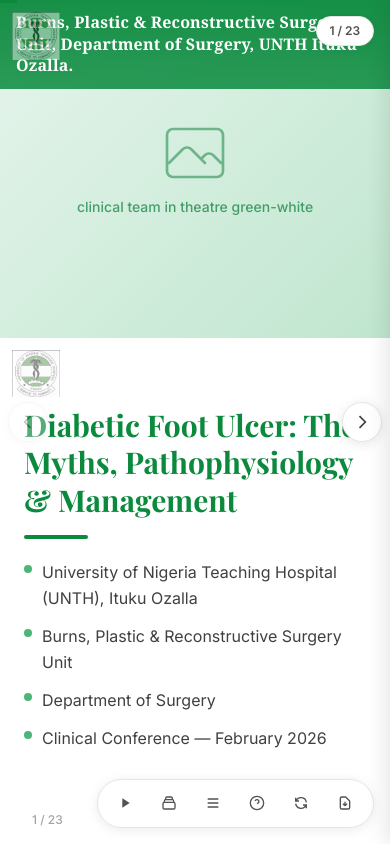
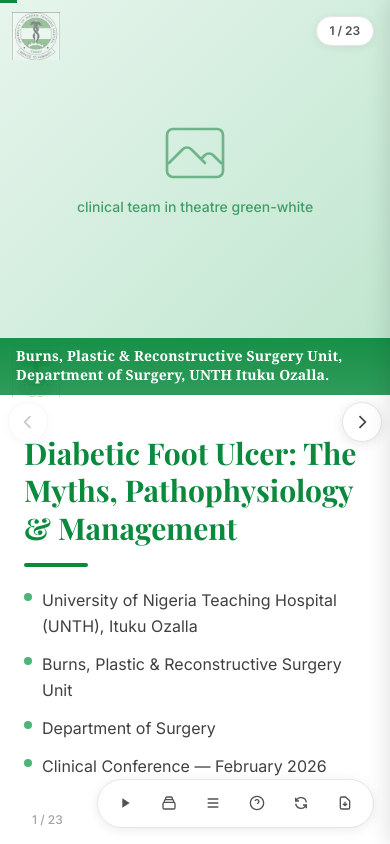
Before and after one commit to astrobsm/PLASTIC-SURGERY-CONFERENCE, a React (Vite) app: page / in a window 390 px wide. Built offline with nearby package versions, Linux system fonts and the light colour scheme.

Commit message:
feat: move institutional header banner from image panel to text panel

```diff
--- a/src/components/Slide.tsx
+++ b/src/components/Slide.tsx
@@ -141,11 +141,6 @@ const Slide: React.FC<SlideProps> = ({ slide, slideIndex, totalSlides, animation
       aria-label={slide.image_alt}
       ref={panelRef}
     >
-      {/* ── Institutional Header ── */}
-      <div className="image-panel-header">
-        <span>{INSTITUTION_HEADER}</span>
-      </div>
-
       {hasImage ? (
         /* Show uploaded / linked image */
         <img
@@ -255,6 +250,11 @@ const Slide: React.FC<SlideProps> = ({ slide, slideIndex, totalSlides, animation
   /** Render the text panel */
   const textPanel = (
     <div className="slide-text-panel murphy-text">
+      {/* ── Institutional Header ── */}
+      <div className="text-panel-header">
+        <span>{INSTITUTION_HEADER}</span>
+      </div>
+
       {/* Evidence badge */}
       {!isCover && slide.evidence_confidence && (
         <div className="mb-3">
--- a/src/index.css
+++ b/src/index.css
@@ -218,8 +218,8 @@ html, body, #root {
   box-shadow: 0 25px 50px -12px rgba(0,0,0,.25);
 }
 
-/* ===== Institutional Header on Image Panel ===== */
-.image-panel-header {
+/* ===== Institutional Header on Text Panel ===== */
+.text-panel-header {
   position: absolute;
   top: 0;
   left: 0;
@@ -228,11 +228,11 @@ html, body, #root {
   display: flex;
   align-items: center;
   gap: 0.5rem;
-  padding: 1.25rem 1.5rem;
+  padding: 1rem 1.5rem;
   background: linear-gradient(180deg, rgba(11,138,62,0.95) 0%, rgba(11,138,62,0.85) 100%);
   color: white;
   font-family: Georgia, 'Times New Roman', serif;
-  font-size: 24px;
+  font-size: 20px;
   font-weight: 700;
   letter-spacing: 0.01em;
   line-height: 1.35;
@@ -244,10 +244,15 @@ html, body, #root {
 /* (watermark styles consolidated below) */
 
 @media (max-width: 768px) {
-  .image-panel-header {
-    font-size: 16px;
-    padding: 0.75rem 1rem;
+  .text-panel-header {
+    font-size: 14px;
+    padding: 0.6rem 1rem;
   }
+}
+
+/* Add top padding to text panel to make room for the header */
+.slide-text-panel {
+  padding-top: 5rem !important;
 }
 
 /* ===== Image Action Buttons (Upload + Edit) ===== */
```
